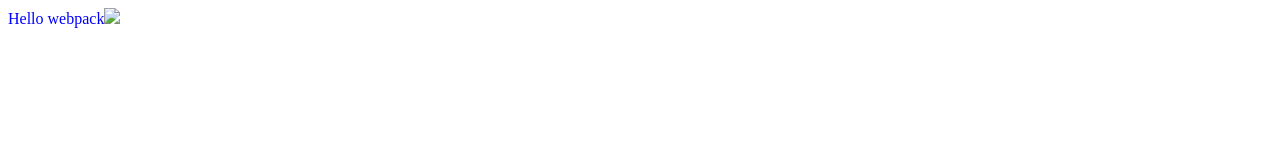
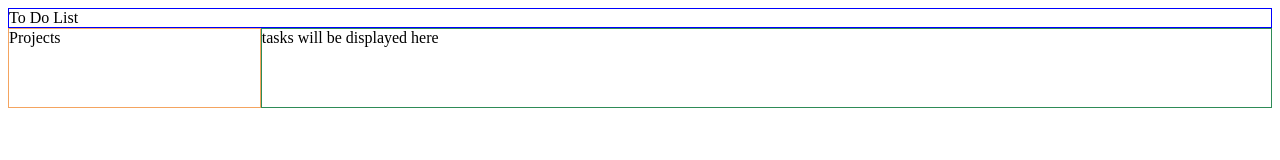
Before and after one commit to shinymayo/to-do-list, a website built with webpack: page index.html in a window 1280 px wide. Built offline with nearby package versions, Linux system fonts and the light colour scheme.

Commit message:
Fix createPageItems function

```diff
--- a/src/index.js
+++ b/src/index.js
@@ -8,23 +8,51 @@ import Icon from './icon.png';
 import Data from "./data.xml";
 import Notes from "./data.csv";
 
-function component() {
-  const element = document.createElement("div");
+// function component() {
+//   const element = document.createElement("div");
 
-  // Lodash, now imported by this script
-  element.innerHTML = _.join(["Hello", "webpack"], " ");
-  element.classList.add("hello");
+//   // Lodash, now imported by this script
+//   element.innerHTML = _.join(["Hello", "webpack"], " ");
+//   element.classList.add("hello");
 
-  // Add the image to our existing div.
-  const myIcon = new Image();
-  myIcon.src = Icon;
+//   // Add the image to our existing div.
+//   const myIcon = new Image();
+//   myIcon.src = Icon;
 
-  element.appendChild(myIcon);
+//   element.appendChild(myIcon);
 
-  console.log(Data);
-  console.log(Notes);
+//   console.log(Data);
+//   console.log(Notes);
 
-  return element;
+//   return element;
+// }
+
+// document.body.appendChild(component());
+
+function createPageItems() {
+    // const bodyHTML = document.getElementsByTagName("body");
+    // main div
+    const mainDiv = document.createElement("div");
+    mainDiv.classList.add("page");
+    document.body.appendChild(mainDiv);
+
+    // top div
+    const topDiv = document.createElement("div");
+    topDiv.classList.add("top");
+    topDiv.textContent = "To Do List";
+    mainDiv.appendChild(topDiv);
+
+    // side div
+    const sideDiv = document.createElement("div");
+    sideDiv.classList.add("side");
+    sideDiv.textContent = "Projects";
+    mainDiv.appendChild(sideDiv);
+
+    // main area div
+    const mainAreaDiv = document.createElement("div");
+    mainAreaDiv.classList.add("main-area");
+    mainAreaDiv.textContent = ("tasks will be displayed here");
+    mainDiv.appendChild(mainAreaDiv);
 }
 
-document.body.appendChild(component());
+document.body.appendChild(createPageItems());
--- a/src/style.css
+++ b/src/style.css
@@ -11,3 +11,27 @@
     font-family: 'MyFont';
     background: url('./icon.png');
 }
+
+.page {
+  margin: 0;
+  padding: 0;
+  display: grid;
+  grid-template-columns: 1fr 2fr 2fr;
+  grid-template-rows: 1fr 4fr;
+}
+
+.top {
+  border: solid 1px blue;
+  grid-column: 1 / 4;
+  grid-row: 1 / 2;
+}
+.side {
+  border: solid 1px sandybrown;
+  grid-column: 1 / 2;
+  grid-row: 2 / 4;
+}
+.main-area {
+  border: 1px solid seagreen;
+  grid-column: 2 / 4;
+  grid-row: 2 / 4;
+}
```
Also changed, not shown: 1 other file.
